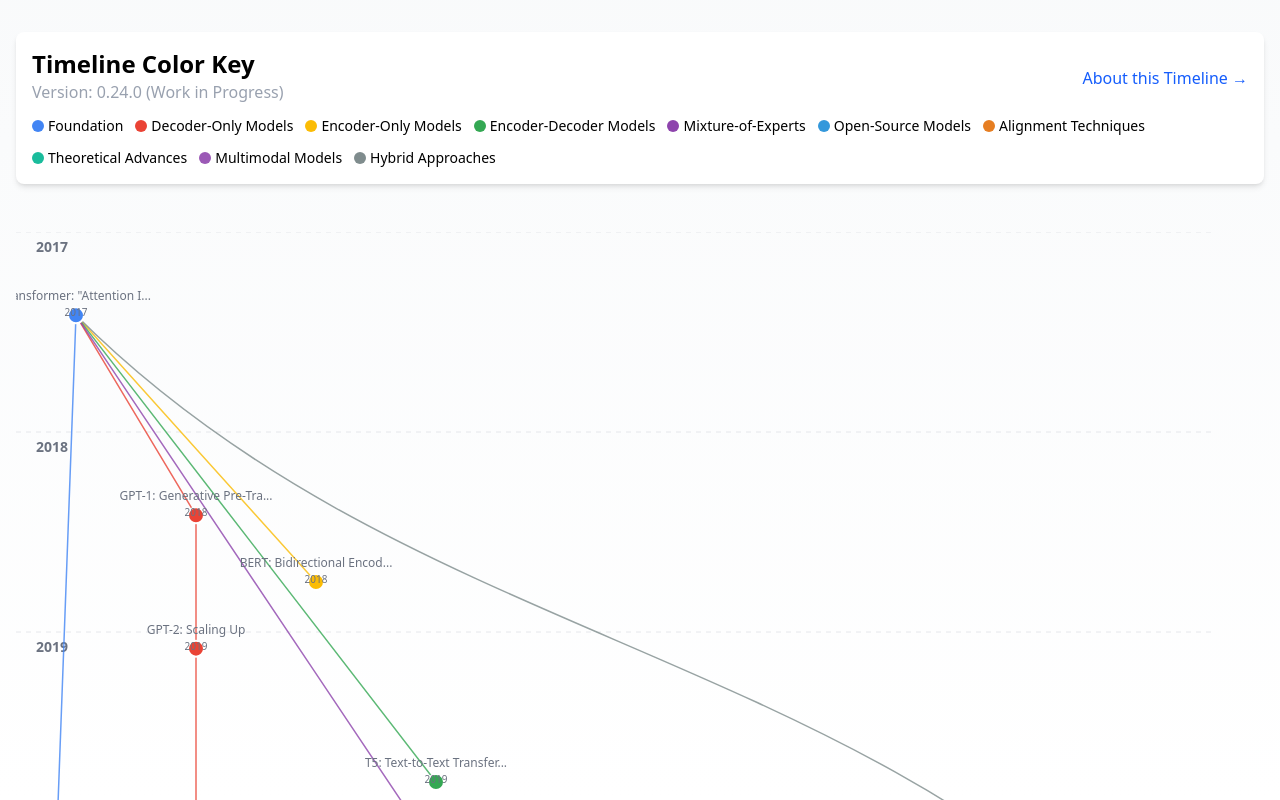
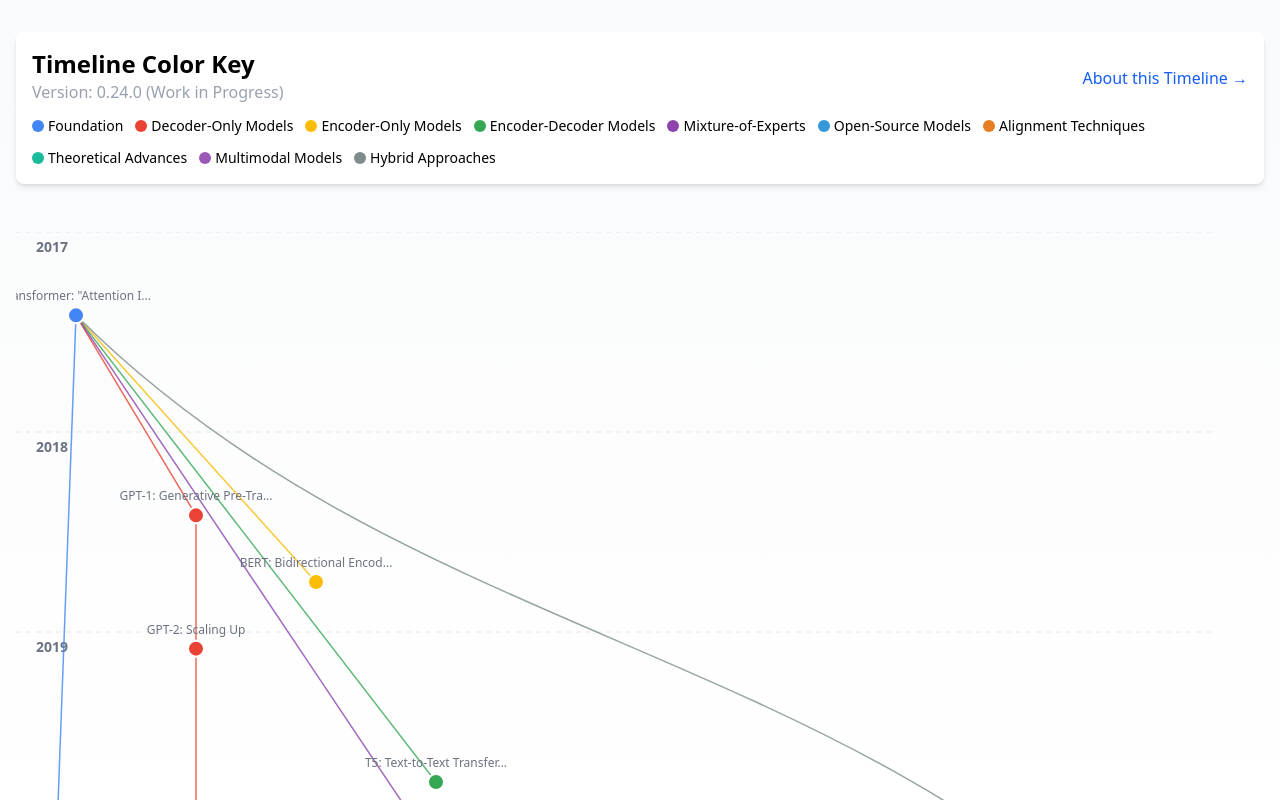
Before and after one commit to Michaelgathara/llm-timeline, a Next.js app: page / in a window 1280 px wide. Shown: the top 800 px of the page. Built offline with nearby package versions, Linux system fonts and the light colour scheme.

Commit message:
removed on-node year

```diff
--- a/src/components/Timeline.tsx
+++ b/src/components/Timeline.tsx
@@ -6,7 +6,7 @@ const Timeline: React.FC = () => {
   const [selectedNode, setSelectedNode] = useState<TimelineNode | null>(null);
   const [hoveredNode, setHoveredNode] = useState<string | null>(null);
   const svgRef = useRef<SVGSVGElement>(null);
-  const [dimensions, setDimensions] = useState({ width: 1200, height: 3000 });
+  const [dimensions, setDimensions] = useState({ width: 1200, height: 1600 });
 
   useEffect(() => {
     const updateDimensions = () => {
@@ -293,16 +293,6 @@ const Timeline: React.FC = () => {
                 >
                   {node.title.length > 25 ? `${node.title.substring(0, 25)}...` : node.title}
                 </text>
-                <text
-                  y={-15}
-                  x={0}
-                  dy={16}
-                  textAnchor="middle"
-                  fontSize={10}
-                  fill="#6b7280"
-                >
-                  {node.year}
-                </text>
               </g>
             );
           })}
```
